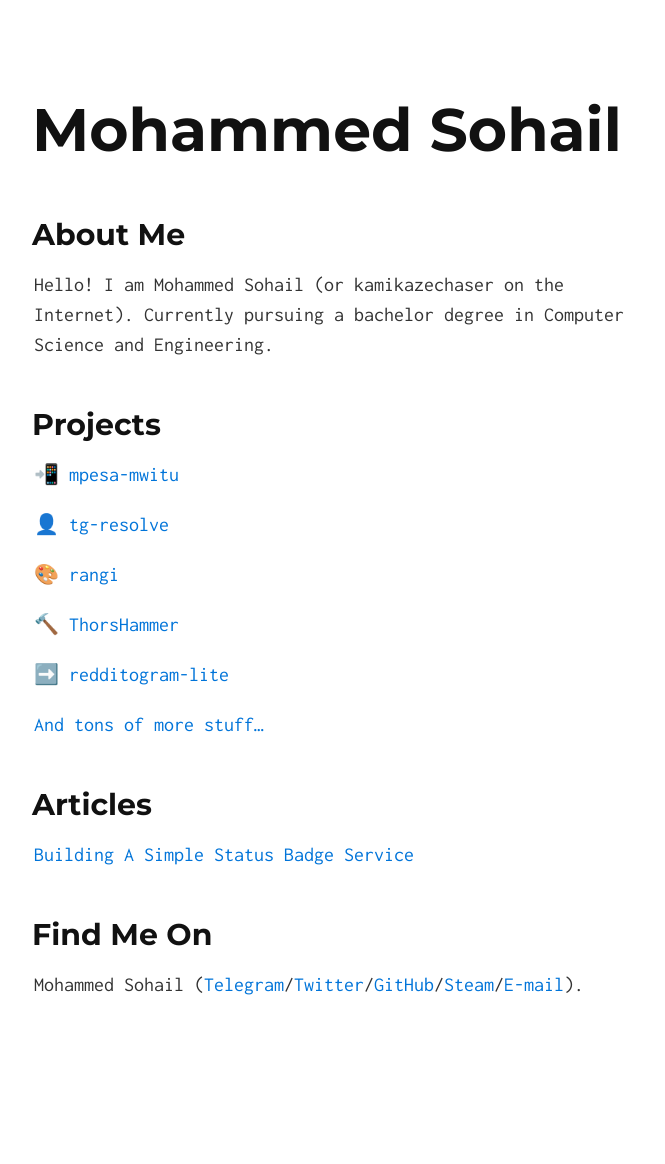
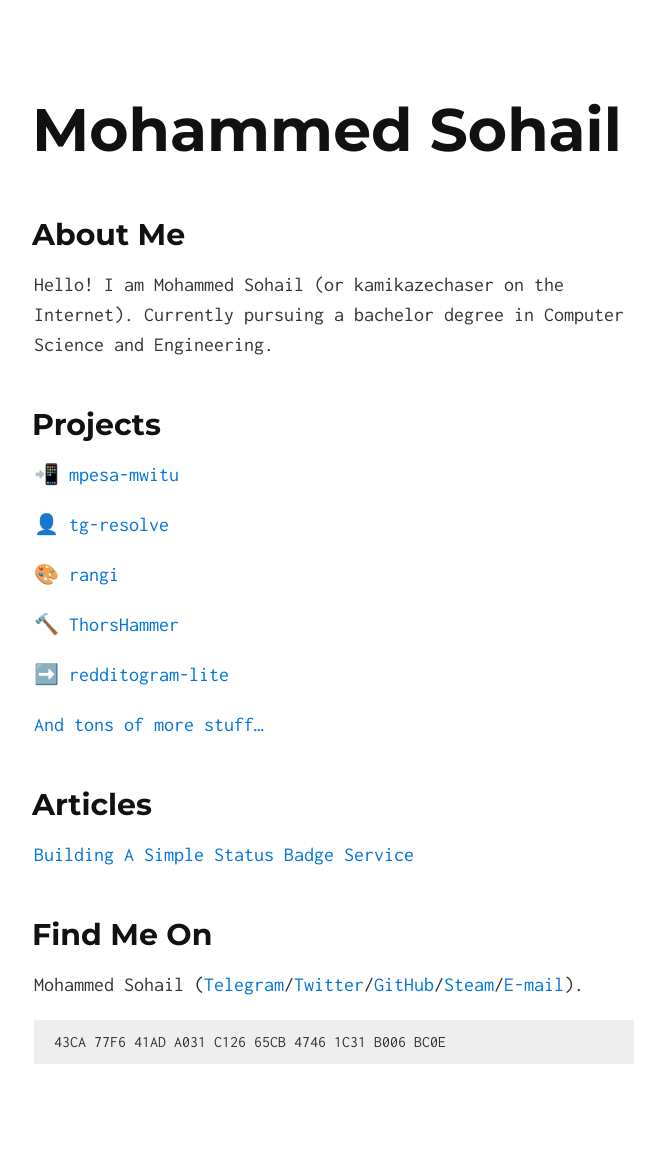
Before and after one commit to kamikazechaser/kamikazechaser.github.io, a Jekyll site: the page built from index.md, in a window 1280 px wide. Shown: the whole page, without its empty margins (306-971 px from the left). Built offline with Jekyll 4.4.1, drawn with Linux system fonts in a browser that asks for light colours; our own code applies the rules of GitHub Pages for plain Markdown files; before the commit the page ends 1100 px from its top, so only the background shows below that.

Commit message:
Fingerprint

````diff
--- a/index.md
+++ b/index.md
@@ -28,3 +28,8 @@
 ## Find Me On
 
 Mohammed Sohail ([Telegram](https://telegram.me/kamikazechaser)/[Twitter](http://twitter.com/sohailsameja)/[GitHub](https://github.com/kamikazechaser)/[Steam](https://steamcommunity.com/id/kamikazechaser)/[E-mail](mailto:sohailsameja@gmail.com)).
+
+
+```
+43CA 77F6 41AD A031 C126 65CB 4746 1C31 B006 BC0E
+```
````
